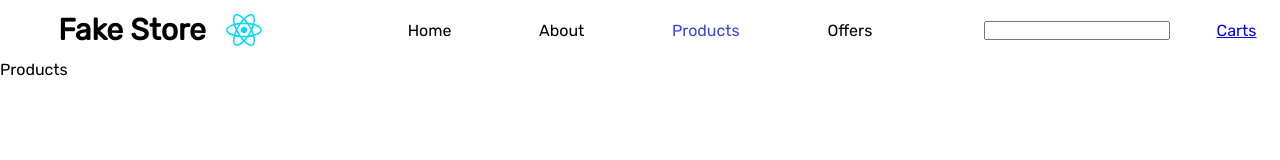
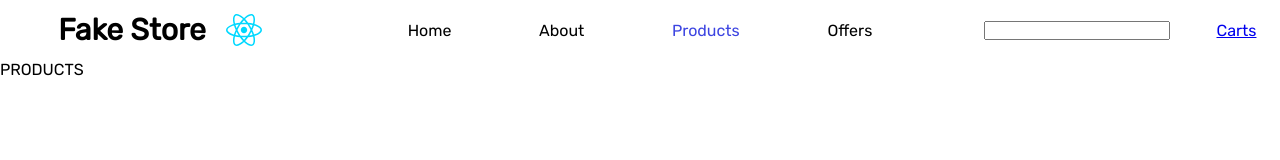
Before and after one commit to Aayush99910/React-Projects-2023, a React (Vite) app in the folder shopping-cart/: page /products in a window 1280 px wide. Shown: the top 160 px of the page. Built offline with nearby package versions, Linux system fonts and the light colour scheme.

Commit message:
Adding Product text in the div

```diff
--- a/shopping-cart/src/components/Products/Products.jsx
+++ b/shopping-cart/src/components/Products/Products.jsx
@@ -1,5 +1,7 @@
 export default function Products() {
   return (
-    <div>Products</div>
+    <div className="product-big-container">
+      PRODUCTS
+    </div>
   )
 }
```
